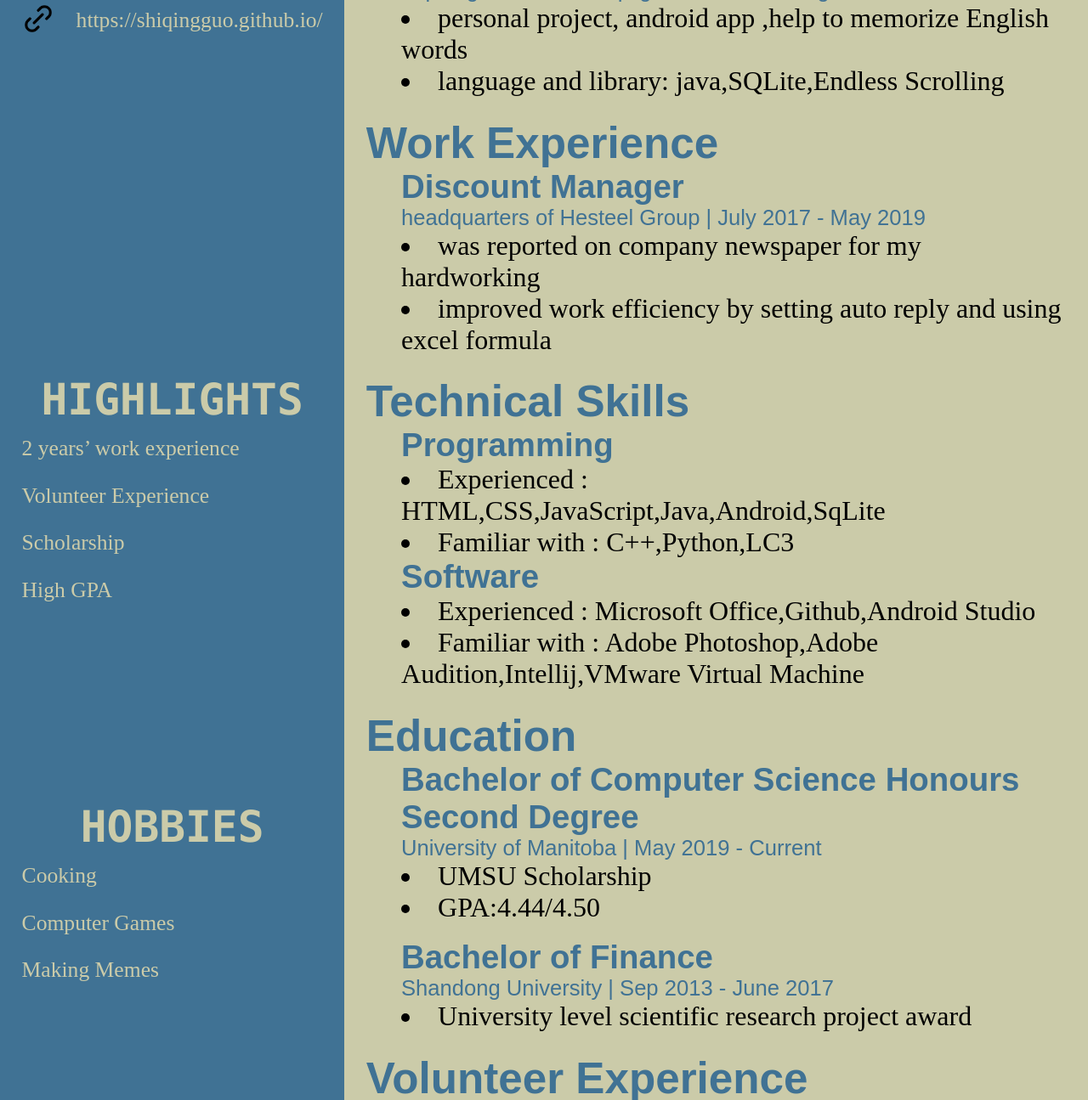
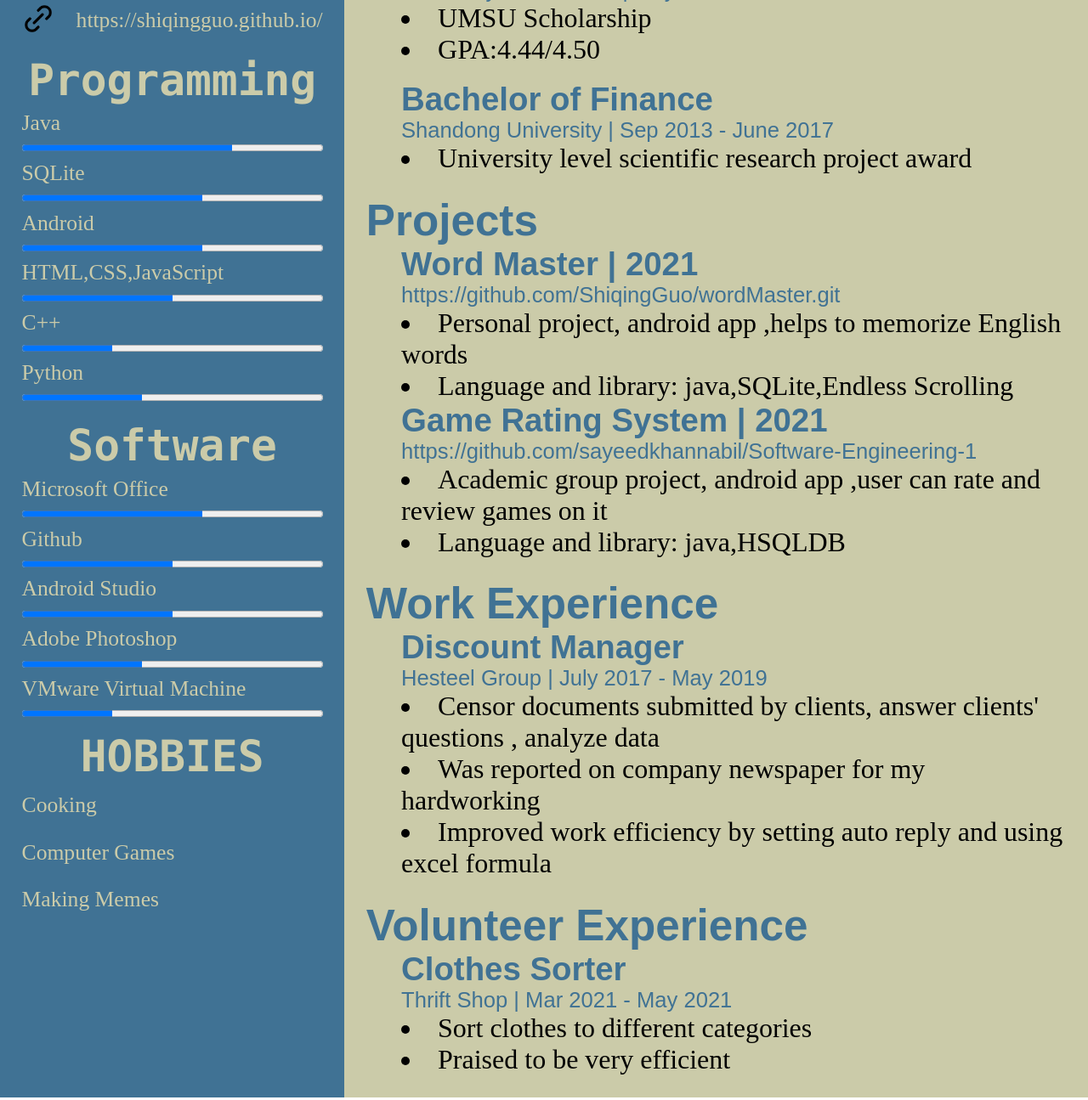
Before and after one commit to ShiqingGuo/ShiqingGuo.github.io, a plain HTML site: page index.html in a window 1280 px wide. Shown: the part 307-1602 px from the top of the page at 85% size. Drawn offline with Linux system fonts and the light colour scheme.

Commit message:
ui update

```diff
--- a/homePage.css
+++ b/homePage.css
@@ -68,6 +68,15 @@ h4{
     padding: 1vw 2vw;
 }
 
+#technicalSkills p{
+    padding: 0.5vw 2vw;
+}
+
+#technicalSkills progress{
+    margin: 0vw 2vw;
+    width: auto;
+}
+
 .section{
     flex-direction: column;
     padding-top: 3%;
@@ -75,14 +84,10 @@ h4{
 
 
 #contact{
-    height: 40%;
     width: 100%;
 
 }
 
-#highlights{
-    height: 30%;
-}
 
 #hobbies{
     height: 30%;
--- a/index.html
+++ b/index.html
@@ -33,12 +33,32 @@
                 <p>https://shiqingguo.github.io/</p>
             </div>
         </div>
-        <div id="highlights" class="section">
-            <h2 id="highlightsTitle">HIGHLIGHTS</h2>
-            <a href="otherPages/workExperiencePage.html" class="mouseOver" id="workExperience"><p class="leftSideText">2 years’ work experience</p></a>
-            <a href="otherPages/volunteerExperiencePage.html"><p class="mouseOver" id="volunteerExperience">Volunteer Experience</p></a>
-            <a href="otherPages/scholarshipPage.html" id="scholarship" class="mouseOver"><p >Scholarship</p></a>
-            <a href="otherPages/GPAPage.html"><p class="mouseOver" id="GPA">High GPA</p></a>
+        <div id="technicalSkills" class="section">
+            <h2>Programming</h2>
+            <p>Java</p>
+            <progress value="7" max="10"></progress>
+            <p>SQLite</p>
+            <progress value="6" max="10"></progress>
+            <p>Android</p>
+            <progress value="6" max="10"></progress>
+            <p>HTML,CSS,JavaScript</p>
+            <progress value="5" max="10"></progress>
+            <p>C++</p>
+            <progress value="3" max="10"></progress>
+            <p>Python</p>
+            <progress value="4" max="10"></progress>
+            <br>
+            <h2>Software</h2>
+            <p>Microsoft Office</p>
+            <progress value="6" max="10"></progress>
+            <p>Github</p>
+            <progress value="5" max="10"></progress>
+            <p>Android Studio</p>
+            <progress value="5" max="10"></progress>
+            <p>Adobe Photoshop</p>
+            <progress value="4" max="10"></progress>
+            <p>VMware Virtual Machine</p>
+            <progress value="3" max="10"></progress>
         </div>
         <div id="hobbies" class="section">
             <h2 id="hobbiesTitle">HOBBIES</h2>
@@ -57,43 +77,9 @@
                 Shiqing Guo
             </h1>
         </div>
-
-        <div class="section" id="Personal Profile">
-            <h2 >Projects</h2>
-            <h3>Word Master | 2021</h3>
-            <h4><a href="https://github.com/ShiqingGuo/wordMaster.git" target="_blank">https://github.com/ShiqingGuo/wordMaster.git</a></h4>
-            <ul>
-                <li>personal project, android app ,help to memorize English words</li>
-                <li>language and library: java,SQLite,Endless Scrolling</li>
-            </ul>
-        </div>
-        <div class="section" id="Work Experience">
-            <h2 >Work Experience</h2>
-            <h3 >Discount Manager</h3>
-            <a href="https://en.wikipedia.org/wiki/Hesteel_Group" target="_blank"><h4 >headquarters of Hesteel Group | July 2017 - May 2019</h4></a>
-            <ul>
-                <li>was reported on company newspaper
-                    for my hardworking</li>
-                <li>improved work efficiency by setting auto reply and using excel formula</li>
-            </ul>
-        </div>
-        <div class="section">
-            <h2 >Technical Skills</h2>
-            <h3>Programming</h3>
-            <ul>
-                <li>Experienced : HTML,CSS,JavaScript,Java,Android,SqLite</li>
-                <li>Familiar with : C++,Python,LC3</li>
-            </ul>
-            <h3>Software</h3>
-            <ul>
-                <li>Experienced : Microsoft Office,Github,Android Studio</li>
-                <li>Familiar with : Adobe Photoshop,Adobe Audition,Intellij,VMware Virtual Machine</li>
-            </ul>
-        </div>
         <div class="section" id="Education History">
             <h2 >Education</h2>
-            <h3 >Bachelor of Computer Science Honours
-                Second Degree</h3>
+            <h3 >Bachelor of Computer Science Honours</h3>
             <h4 >University of Manitoba | May 2019 - Current</h4>
             <ul>
                 <a href="otherPages/scholarshipPage.html"><li>UMSU Scholarship</li></a>
@@ -107,12 +93,40 @@
                     project award</li></a>
             </ul>
         </div>
+        <div class="section" id="Personal Profile">
+            <h2 >Projects</h2>
+            <h3>Word Master | 2021</h3>
+            <h4><a href="https://github.com/ShiqingGuo/wordMaster.git" target="_blank">https://github.com/ShiqingGuo/wordMaster.git</a></h4>
+            <ul>
+                <li>Personal project, android app ,helps to memorize English words</li>
+                <li>Language and library: java,SQLite,Endless Scrolling</li>
+            </ul>
+            <h3>Game Rating System | 2021</h3>
+            <h4><a href="https://github.com/sayeedkhannabil/Software-Engineering-1" target="_blank">https://github.com/sayeedkhannabil/Software-Engineering-1</a></h4>
+            <ul>
+                <li>Academic group project, android app ,user can rate and review games on it</li>
+                <li>Language and library: java,HSQLDB</li>
+            </ul>
+        </div>
+        <div class="section" id="Work Experience">
+            <h2 >Work Experience</h2>
+            <h3 ><a href="otherPages/workExperiencePage.html">Discount Manager</a> </h3>
+            <a href="https://en.wikipedia.org/wiki/Hesteel_Group" target="_blank"><h4 >Hesteel Group | July 2017 - May 2019</h4></a>
+            <ul>
+                <li>Censor documents submitted by clients, answer clients' questions , analyze data</li>
+                <li>Was reported on company newspaper
+                    for my hardworking</li>
+                <li>Improved work efficiency by setting auto reply and using excel formula</li>
+            </ul>
+        </div>
+
         <div class="section" id="Volunteer Experience">
             <h2 >Volunteer Experience</h2>
             <h3 >Clothes Sorter</h3>
             <h4 >Thrift Shop | Mar 2021 - May 2021 </h4>
             <ul>
-                <li>praised to be very efficient</li>
+                <li>Sort clothes to different categories</li>
+                <li>Praised to be very efficient</li>
             </ul>
         </div>
     </div>
```
